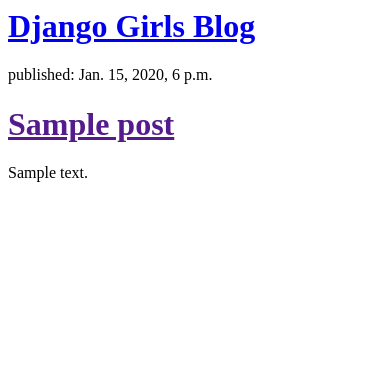
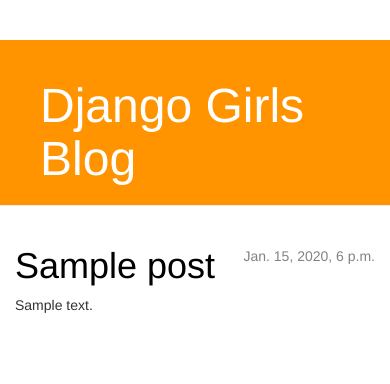
Before and after one commit to weikairen96/my-first-blog, a Django app: template mysite/blog/templates/blog/post_list.html in a window 390 px wide. Shown: the top 384 px of the page. Run offline with Django 3.2, Linux system fonts and the light colour scheme; the template is opened without the code that fills it: values that come from a table or form of the project are taken from there, others are empty; tables that the repository leaves empty hold one stand-in row (values such as "Sample post"); some libraries are stand-ins or nearby versions.

Commit message:
Added view and template for detailed blog post as well as CSS for the site.

```diff
--- /dev/null
+++ b/mysite/blog/static/css/blog.css
@@ -0,0 +1,47 @@
+    .page-header {
+        background-color: #ff9400;
+        margin-top: 0;
+        padding: 20px 20px 20px 40px;
+    }
+
+    .page-header h1, .page-header h1 a, .page-header h1 a:visited, .page-header h1 a:active {
+        color: #ffffff;
+        font-size: 36pt;
+        text-decoration: none;
+    }
+
+    .content {
+        margin-left: 40px;
+    }
+
+    h1, h2, h3, h4 {
+        font-family: 'Lobster', cursive;
+    }
+
+    .date {
+        float: right;
+        color: #828282;
+    }
+
+    .save {
+        float: right;
+    }
+
+    .post-form textarea, .post-form input {
+        width: 100%;
+    }
+
+    .top-menu, .top-menu:hover, .top-menu:visited {
+        color: #ffffff;
+        float: right;
+        font-size: 26pt;
+        margin-right: 20px;
+    }
+
+    .post {
+        margin-bottom: 70px;
+    }
+
+    .post h1 a, .post h1 a:visited {
+        color: #000000;
+    }
--- /dev/null
+++ b/mysite/blog/templates/blog/base.html
@@ -0,0 +1,19 @@
+{% load staticfiles %}
+<html>
+    <head >
+        <title>Django Girls blog</title>
+    </head>
+    <link rel="stylesheet" href="{% static 'css/blog.css' %}">
+    <!-- 新 Bootstrap 核心 CSS 文件 -->
+    <link href="https://cdn.bootcss.com/bootstrap/3.3.7/css/bootstrap.min.css" rel="stylesheet">
+
+    <!-- 可选的Bootstrap主题文件（一般不使用） -->
+    <script src="https://cdn.bootcss.com/bootstrap/3.3.7/css/bootstrap-theme.min.css"></script>
+    <body>
+    <div class="page-header">
+            <h1><a href="/">Django Girls Blog</a></h1>
+    </div>
+    {% block content %}
+    {% endblock %}
+    </body>
+</html>
--- a/mysite/blog/templates/blog/post_list.html
+++ b/mysite/blog/templates/blog/post_list.html
@@ -1,17 +1,18 @@
-<html>
-    <head>
-        <title>Django Girls blog</title>
-    </head>
-    <body>
-    <div>
-        <h1><a href="/">Django Girls Blog</a></h1>
+ {% extends 'blog/base.html' %}
+ {% block content %}
+    <div class="content container">
+        <div class="row">
+            <div class="col-md-8">
+                {% for post in posts %}
+                    <div class="post">
+                        <div class="date">
+                            {{ post.published_date }}
+                        </div>
+                        <h1><a href="{% url 'post_detail' pk=post.pk %}">{{ post.title }}</a></h1>
+                        <p>{{ post.text|linebreaksbr }}</p>
+                    </div>
+                {% endfor %}
+            </div>
+        </div>
     </div>
-    {% for post in posts %}
-        <div>
-            <p>published: {{ post.published_date }}</p>
-            <h1><a href="">{{ post.title }}</a></h1>
-            <p>{{ post.text|linebreaksbr }}</p>
-        </div>
-    {% endfor %}
-    </body>
-</html>
+ {% endblock %}
--- a/mysite/blog/urls.py
+++ b/mysite/blog/urls.py
@@ -3,4 +3,5 @@
 
 urlpatterns = [
     url(r'^$', views.post_list, name='post_list'),
+    url(r'^post/(?P<pk>[0-9]+)/$', views.post_detail, name='post_detail'),
 ]
--- a/mysite/blog/views.py
+++ b/mysite/blog/views.py
@@ -1,7 +1,11 @@
-from django.shortcuts import render
+from django.shortcuts import render,get_object_or_404
 from django.utils import timezone
 from .models import Post
 
 def post_list(request):
     posts = Post.objects.filter(published_date__lte=timezone.now()).order_by('published_date')
     return render(request, 'blog/post_list.html', {'posts': posts})
+
+def post_detail(request, pk):
+    post = get_object_or_404(Post, pk=pk)
+    return render(request, 'blog/post_detail.html', {'post': post})
```
Also changed, not shown: mysite/blog/templates/blog/post_detail.html (added, +13 -0 lines).
